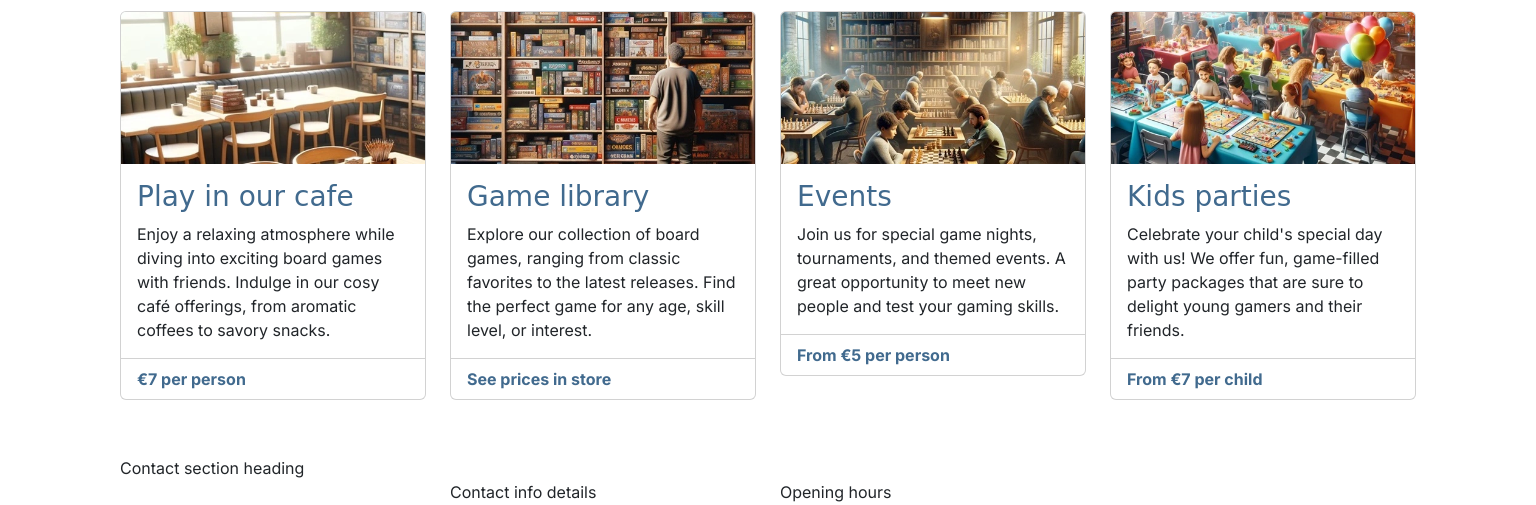
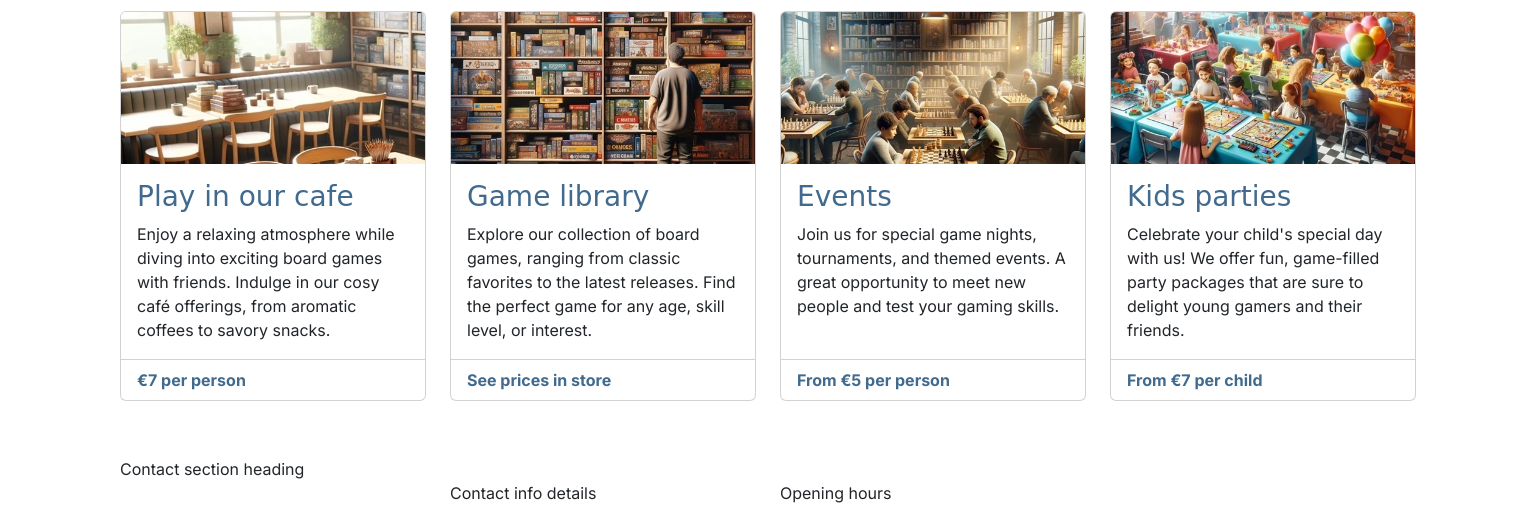
Before and after one commit to davy-berry/boardwalk-games, a plain HTML site: page index.html in a window 1536 px wide. Shown: the part 586-1091 px from the top of the page. Drawn offline with nearby package versions, Linux system fonts and the light colour scheme; a web font is replaced by a local one.

Commit message:
Finish style services section

```diff
--- a/assets/css/style.css
+++ b/assets/css/style.css
@@ -73,3 +73,36 @@ h2 {
     border: 2px solid black;
     background-color: lightgrey;
 }*/
+
+/* Media Queries */
+/*Media querie for mid size screen and up: from 768px */
+@media screen and (min-width: 768px) {
+    /*Make all card in services section the same height in larger screen*/
+    #services .card-body {
+        min-height: 191px;
+    }
+}
+
+/*Media querie for mid size screen and up: from 992px */
+@media screen and (min-width: 992px) {
+    /*Make all card in services section the same height in larger screen*/
+    #services .card-body {
+        min-height: auto;
+    }
+}
+
+/*Media querie for mid size screen and up: from 1200px */
+@media screen and (min-width: 1200px) {
+    /*Make all card in services section the same height in larger screen*/
+    #services .card-body {
+        min-height: 217px;
+    }
+}
+
+/*Media querie for mid size screen and up: from 1400px */
+@media screen and (min-width: 1400px) {
+    /*Make all card in services section the same height in larger screen*/
+    #services .card-body {
+        min-height: 195px;
+    }
+}
```
